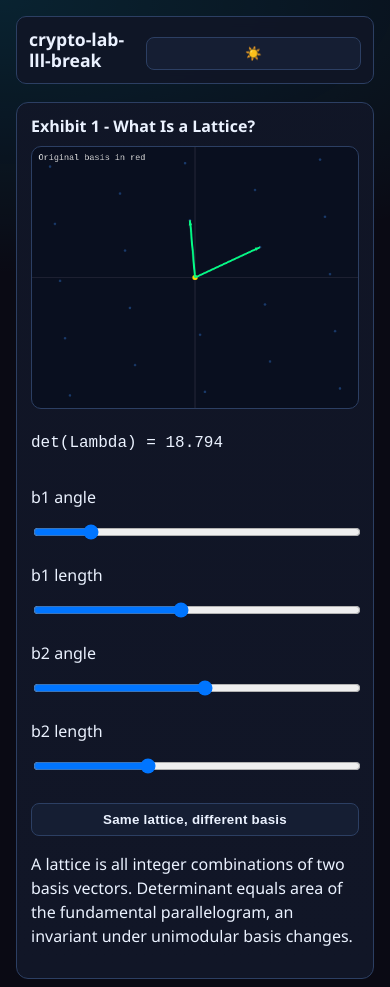
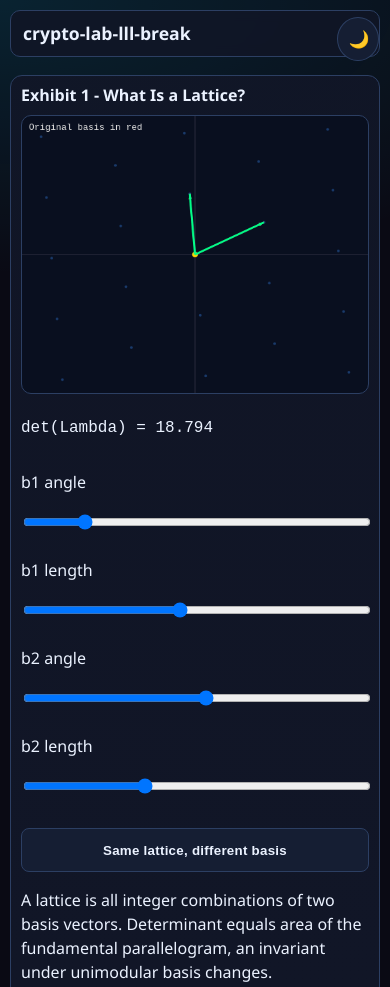
Before and after one commit to systemslibrarian/crypto-lab-lll-break, a website built with Vite: page index.html in a window 390 px wide. Shown: the top 987 px of the page. Built offline with nearby package versions, Linux system fonts and the light colour scheme.

Commit message:
Part A: dark/light theme toggle with anti-flash script

```diff
--- a/index.html
+++ b/index.html
@@ -2,12 +2,14 @@
 <html lang="en">
   <head>
     <meta charset="UTF-8" />
+    <script>
+      (function () {
+        const saved = localStorage.getItem('theme');
+        document.documentElement.setAttribute('data-theme', saved ?? 'dark');
+      })();
+    </script>
     <link rel="icon" type="image/svg+xml" href="/favicon.svg" />
     <meta name="viewport" content="width=device-width, initial-scale=1.0" />
-    <script>
-      const t = localStorage.getItem('cv-theme') || 'dark';
-      document.documentElement.setAttribute('data-theme', t);
-    </script>
     <title>crypto-lab-lll-break</title>
   </head>
   <body>
--- a/src/main.ts
+++ b/src/main.ts
@@ -11,13 +11,15 @@ if (!app) {
 const theme = document.documentElement.getAttribute('data-theme') ?? 'dark';
 
 app.innerHTML = `
+<a class="skip-link" href="#main-content">Skip to main content</a>
 <header class="topbar">
   <h1>crypto-lab-lll-break</h1>
-  <button id="theme-toggle" class="btn" aria-label="Toggle theme">${theme === 'dark' ? '☀️' : '🌙'}</button>
+  <button id="theme-toggle" type="button" class="theme-toggle" style="position: absolute; top: 0; right: 0" aria-label="${theme === 'dark' ? 'Switch to light mode' : 'Switch to dark mode'}">${theme === 'dark' ? '🌙' : '☀️'}</button>
 </header>
 
-<section class="exhibit" id="exhibit-1">
-  <h2>Exhibit 1 - What Is a Lattice?</h2>
+<main id="main-content">
+<section class="exhibit" id="exhibit-1" aria-labelledby="exhibit-1-title">
+  <h2 id="exhibit-1-title">Exhibit 1 - What Is a Lattice?</h2>
   <div class="grid two">
     <div>
       <canvas id="lattice-canvas" width="500" height="400" role="img" aria-label="2D lattice canvas"></canvas>
@@ -29,7 +31,7 @@ app.innerHTML = `
       <label>b1 length <input id="b1-len" type="range" min="1" max="10" value="5" /></label>
       <label>b2 angle <input id="b2-angle" type="range" min="0" max="180" value="95" /></label>
       <label>b2 length <input id="b2-len" type="range" min="1" max="10" value="4" /></label>
-      <button id="same-lattice-btn" class="btn">Same lattice, different basis</button>
+      <button id="same-lattice-btn" type="button" class="btn">Same lattice, different basis</button>
       <p>
         A lattice is all integer combinations of two basis vectors. Determinant equals area of the
         fundamental parallelogram, an invariant under unimodular basis changes.
@@ -38,17 +40,21 @@ app.innerHTML = `
   </div>
 </section>
 
-<section class="exhibit" id="exhibit-2">
-  <h2>Exhibit 2 - Gram-Schmidt Orthogonalization</h2>
+<section class="exhibit" id="exhibit-2" aria-labelledby="exhibit-2-title">
+  <h2 id="exhibit-2-title">Exhibit 2 - Gram-Schmidt Orthogonalization</h2>
   <div class="grid two">
     <div>
       <div class="matrix-grid">
-        <input id="gso-a11" type="number" value="3" />
-        <input id="gso-a12" type="number" value="1" />
-        <input id="gso-a21" type="number" value="1" />
-        <input id="gso-a22" type="number" value="2" />
+        <label class="sr-only" for="gso-a11">GSO matrix row 1 column 1</label>
+        <input id="gso-a11" type="number" inputmode="numeric" value="3" />
+        <label class="sr-only" for="gso-a12">GSO matrix row 1 column 2</label>
+        <input id="gso-a12" type="number" inputmode="numeric" value="1" />
+        <label class="sr-only" for="gso-a21">GSO matrix row 2 column 1</label>
+        <input id="gso-a21" type="number" inputmode="numeric" value="1" />
+        <label class="sr-only" for="gso-a22">GSO matrix row 2 column 2</label>
+        <input id="gso-a22" type="number" inputmode="numeric" value="2" />
       </div>
-      <button id="gso-next" class="btn">Next</button>
+      <button id="gso-next" type="button" class="btn">Next</button>
       <pre id="gso-text" class="mono panel"></pre>
       <p class="panel">
         Gram-Schmidt vectors and mu coefficients are floating point. Basis vectors remain exact integers.
@@ -60,8 +66,8 @@ app.innerHTML = `
   </div>
 </section>
 
-<section class="exhibit" id="exhibit-3">
-  <h2>Exhibit 3 - LLL Step-by-Step</h2>
+<section class="exhibit" id="exhibit-3" aria-labelledby="exhibit-3-title">
+  <h2 id="exhibit-3-title">Exhibit 3 - LLL Step-by-Step</h2>
   <div class="controls-row">
     <label>Dimension
       <select id="lll-dim">
@@ -70,18 +76,18 @@ app.innerHTML = `
       </select>
     </label>
     <label>Delta <input id="lll-delta" type="range" min="0.5" max="0.999" step="0.001" value="0.75" /></label>
-    <button class="btn preset" data-preset="random2d">Random bad 2D</button>
-    <button class="btn preset" data-preset="classic">Classic example</button>
-    <button class="btn preset" data-preset="near">Near-orthogonal</button>
-    <button class="btn preset" data-preset="challenge3d">3D challenge</button>
-    <button class="btn preset" data-preset="qary">LWE-style q-ary</button>
+    <button type="button" class="btn preset" data-preset="random2d">Random bad 2D</button>
+    <button type="button" class="btn preset" data-preset="classic">Classic example</button>
+    <button type="button" class="btn preset" data-preset="near">Near-orthogonal</button>
+    <button type="button" class="btn preset" data-preset="challenge3d">3D challenge</button>
+    <button type="button" class="btn preset" data-preset="qary">LWE-style q-ary</button>
   </div>
   <textarea id="lll-matrix" class="mono" rows="4">19 2
 7 1</textarea>
   <div class="controls-row">
-    <button id="lll-step" class="btn">Step</button>
-    <button id="lll-auto" class="btn">Auto</button>
-    <button id="lll-reset" class="btn">Reset</button>
+    <button id="lll-step" type="button" class="btn">Step</button>
+    <button id="lll-auto" type="button" class="btn">Auto</button>
+    <button id="lll-reset" type="button" class="btn">Reset</button>
   </div>
   <div class="grid two">
     <div>
@@ -95,29 +101,29 @@ app.innerHTML = `
   </div>
 </section>
 
-<section class="exhibit" id="exhibit-4">
-  <h2>Exhibit 4 - Break a Toy LWE Instance</h2>
+<section class="exhibit" id="exhibit-4" aria-labelledby="exhibit-4-title">
+  <h2 id="exhibit-4-title">Exhibit 4 - Break a Toy LWE Instance</h2>
   <div class="controls-row">
     <label>n <input id="lwe-n" type="range" min="2" max="12" value="4" /></label>
     <label>q <input id="lwe-q" type="range" min="7" max="257" value="71" /></label>
     <label>sigma <input id="lwe-sigma" type="range" min="1" max="10" value="2" /></label>
     <label>beta <input id="lwe-beta" type="range" min="2" max="8" value="2" /></label>
-    <button id="lwe-generate" class="btn">Generate LWE Instance</button>
-    <button id="lwe-attack" class="btn">Run LLL/BKZ Attack</button>
-    <button id="kyber-try" class="btn warn">Try Kyber-512 parameters</button>
+    <button id="lwe-generate" type="button" class="btn">Generate LWE Instance</button>
+    <button id="lwe-attack" type="button" class="btn">Run LLL/BKZ Attack</button>
+    <button id="kyber-try" type="button" class="btn warn">Try Kyber-512 parameters</button>
   </div>
-  <progress id="lwe-progress" max="100" value="0"></progress>
+  <progress id="lwe-progress" max="100" value="0" aria-label="LWE attack progress"></progress>
   <div class="lwe-meter panel" role="status" aria-live="polite">
     <div class="lwe-meter-head mono" id="lwe-meter-text">Norm-gap confidence: waiting for attack run.</div>
     <div class="lwe-meter-track" aria-hidden="true">
       <div id="lwe-meter-fill" class="lwe-meter-fill"></div>
     </div>
   </div>
-  <pre id="lwe-output" class="panel mono"></pre>
+  <pre id="lwe-output" class="panel mono" aria-live="polite"></pre>
 </section>
 
-<section class="exhibit" id="exhibit-5">
-  <h2>Exhibit 5 - Parameter Explorer</h2>
+<section class="exhibit" id="exhibit-5" aria-labelledby="exhibit-5-title">
+  <h2 id="exhibit-5-title">Exhibit 5 - Parameter Explorer</h2>
   <label>n <input id="explore-n" type="range" min="4" max="256" value="8" /></label>
   <div class="grid two">
     <pre id="explore-left" class="panel mono"></pre>
@@ -128,6 +134,8 @@ app.innerHTML = `
     ML-KEM (Kyber), FrodoKEM, ML-DSA (Dilithium), and FALCON all rely on LLL/BKZ failing at chosen parameters.
   </p>
 </section>
+
+</main>
 
 <footer>
   <p>"Whether therefore ye eat, or drink, or whatsoever ye do,
@@ -265,12 +273,25 @@ function drawBasisScene(
 }
 
 const themeToggle = byId<HTMLButtonElement>('theme-toggle');
-themeToggle.addEventListener('click', () => {
-  const current = document.documentElement.getAttribute('data-theme') === 'dark' ? 'light' : 'dark';
-  document.documentElement.setAttribute('data-theme', current);
-  localStorage.setItem('cv-theme', current);
-  themeToggle.textContent = current === 'dark' ? '☀️' : '🌙';
-});
+
+function setupThemeToggle(button: HTMLButtonElement): void {
+  const sync = () => {
+    const mode = document.documentElement.getAttribute('data-theme') === 'light' ? 'light' : 'dark';
+    button.textContent = mode === 'dark' ? '🌙' : '☀️';
+    button.setAttribute('aria-label', mode === 'dark' ? 'Switch to light mode' : 'Switch to dark mode');
+  };
+
+  button.addEventListener('click', () => {
+    const next = document.documentElement.getAttribute('data-theme') === 'dark' ? 'light' : 'dark';
+    document.documentElement.setAttribute('data-theme', next);
+    localStorage.setItem('theme', next);
+    sync();
+  });
+
+  sync();
+}
+
+setupThemeToggle(themeToggle);
 
 const b1Angle = byId<HTMLInputElement>('b1-angle');
 const b1Len = byId<HTMLInputElement>('b1-len');
--- a/src/style.css
+++ b/src/style.css
@@ -44,6 +44,23 @@ body {
   line-height: 1.5;
 }
 
+.skip-link {
+  position: absolute;
+  top: -48px;
+  left: 12px;
+  z-index: 100;
+  padding: 10px 12px;
+  border-radius: 8px;
+  background: #ffffff;
+  color: #111111;
+  font-weight: 700;
+  text-decoration: none;
+}
+
+.skip-link:focus-visible {
+  top: 10px;
+}
+
 #app {
   width: min(1200px, 100%);
   margin: 0 auto;
@@ -55,6 +72,7 @@ body {
   justify-content: space-between;
   align-items: center;
   gap: 12px;
+  position: relative;
   position: sticky;
   top: 0;
   z-index: 40;
@@ -114,6 +132,15 @@ label {
   margin-bottom: 8px;
 }
 
+a:focus-visible,
+button:focus-visible,
+input:focus-visible,
+select:focus-visible,
+textarea:focus-visible {
+  outline: 3px solid var(--gold);
+  outline-offset: 2px;
+}
+
 input,
 select,
 textarea,
@@ -137,7 +164,8 @@ button {
   color: var(--text);
   border: 1px solid var(--line);
   border-radius: 8px;
-  padding: 8px;
+  padding: 10px;
+  min-height: 44px;
 }
 
 .btn {
@@ -154,6 +182,25 @@ button {
 
 .btn.warn {
   border-color: var(--amber);
+}
+
+.theme-toggle {
+  width: 2.6rem;
+  height: 2.6rem;
+  border-radius: 50%;
+  border: 1px solid var(--line);
+  background: var(--panel);
+  color: var(--text);
+  display: grid;
+  place-items: center;
+  font-size: 1.05rem;
+  z-index: 10;
+  cursor: pointer;
+}
+
+.theme-toggle:hover {
+  background: var(--bg-soft);
+  border-color: var(--cyan);
 }
 
 .controls-row {
@@ -181,6 +228,18 @@ canvas {
   background: var(--panel);
   padding: 10px;
   color: var(--muted);
+}
+
+.sr-only {
+  position: absolute;
+  width: 1px;
+  height: 1px;
+  padding: 0;
+  margin: -1px;
+  overflow: hidden;
+  clip: rect(0, 0, 0, 0);
+  white-space: nowrap;
+  border: 0;
 }
 
 .log {
@@ -235,6 +294,28 @@ footer {
   color: var(--muted);
 }
 
+@media (prefers-reduced-motion: reduce) {
+  * {
+    animation: none !important;
+    transition: none !important;
+    scroll-behavior: auto !important;
+  }
+}
+
+@media (max-width: 480px) {
+  #app {
+    padding: 10px;
+  }
+
+  .controls-row {
+    grid-template-columns: 1fr;
+  }
+
+  .exhibit {
+    padding: 10px;
+  }
+}
+
 @media (min-width: 768px) {
   .two {
     grid-template-columns: 1fr 1fr;
```
